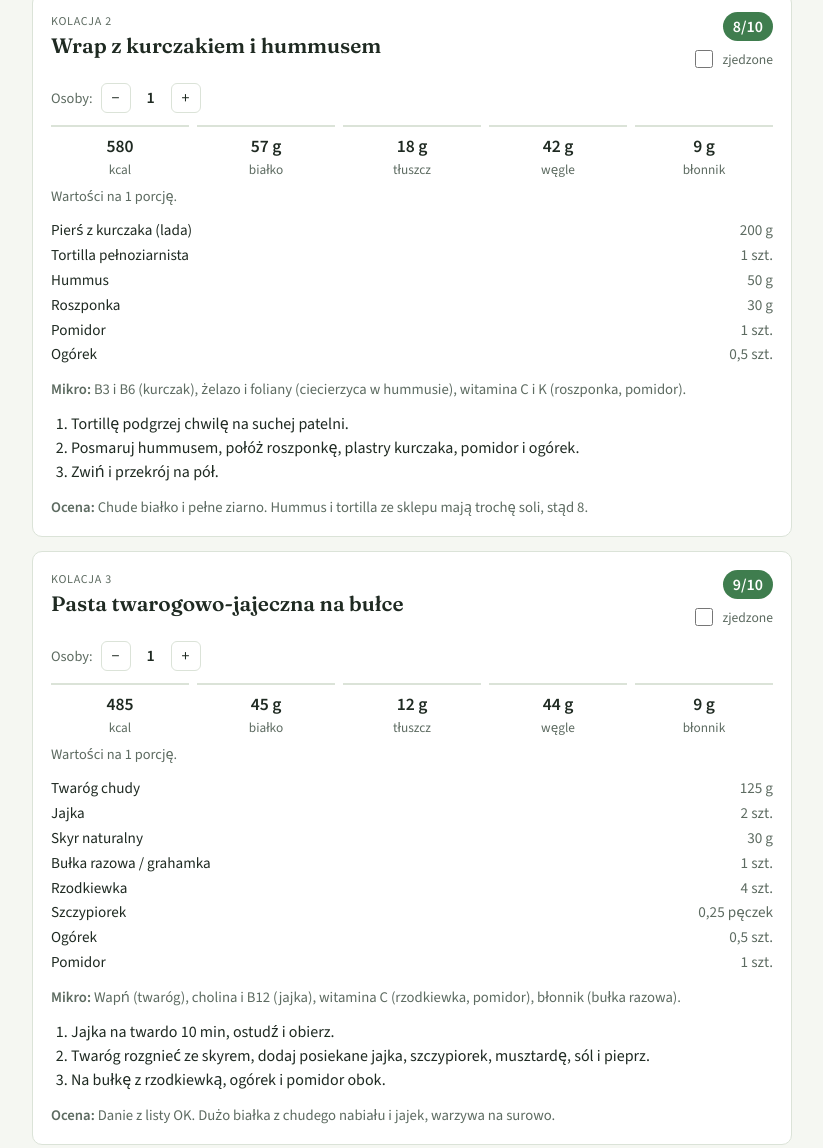
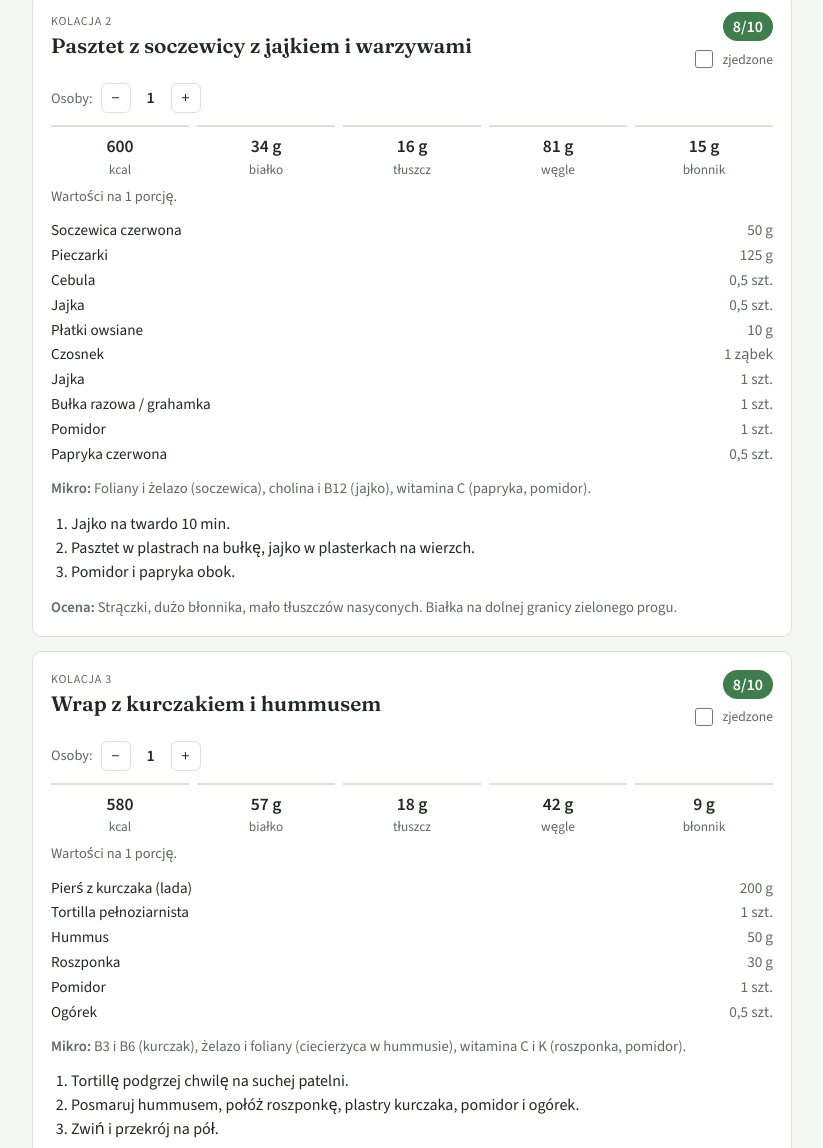
Before and after one commit to CzubekxD/posilki, a plain HTML site: page index.html in a window 1280 px wide. Shown: the part 1535-2683 px from the top of the page, without its empty margins (228-1051 px from the left). Drawn offline with nearby package versions, Linux system fonts and the light colour scheme.

Commit message:
SPEC: batche w kolejne dni; tydzień 2 przestawiony pod to
Co-Authored-By: Claude Opus 5.5 <noreply@anthropic.com>
Claude-Session: https://claude.ai/code/session_01Pibf9ApmaTcvMfcCC45bJ9

```diff
--- a/index.html
+++ b/index.html
@@ -64,7 +64,7 @@ button:focus-visible,input:focus-visible{outline:2px solid var(--accent);outline
 // ===== DANE: dopisujemy kolejne przepisy tutaj. Ilości składników = na 1 osobę. =====
 const BATCHES=[
   {name:"Pasztet z soczewicy i pieczarek",source:"Soczewica czerwona",say:"g suchej soczewicy",
-   steps:["Soczewicę opłucz i gotuj 12–15 min w podwójnej ilości wody, odcedź.","Cebulę, pieczarki i czosnek podsmaż na łyżce oliwy 8–10 min, aż odparuje woda.","Zblenduj wszystko z jajkiem, płatkami owsianymi, majerankiem, solą i pieprzem.","Przełóż do keksówki z papierem, piecz 45 min w 180°C. Po upieczeniu odstaw na godzinę do wystygnięcia, wtedy łatwiej się kroi. Gotowy pasztet trzymaj w lodówce do 5 dni.","Masz swój przepis? Rób po swojemu, ilości z kolacji 1 i 4 to tylko lista zakupów."]},
+   steps:["Soczewicę opłucz i gotuj 12–15 min w podwójnej ilości wody, odcedź.","Cebulę, pieczarki i czosnek podsmaż na łyżce oliwy 8–10 min, aż odparuje woda.","Zblenduj wszystko z jajkiem, płatkami owsianymi, majerankiem, solą i pieprzem.","Przełóż do keksówki z papierem, piecz 45 min w 180°C. Po upieczeniu odstaw na godzinę do wystygnięcia, wtedy łatwiej się kroi. Gotowy pasztet trzymaj w lodówce do 5 dni.","Masz swój przepis? Rób po swojemu, ilości z kolacji 1 i 2 to tylko lista zakupów."]},
   {name:"Pieczona pierś z kurczaka (bez warzyw)",source:"Pierś z kurczaka (lada)",say:"g surowej piersi",
    steps:["Natrzyj oliwą, czosnkiem, papryką słodką i oregano.","Piecz sam w naczyniu 22–25 min w 200°C, odstaw na 10 min, pokrój.","W lodówce 3–4 dni. Warzywa do kurczaka zawsze na surowo."]}
 ];
@@ -76,30 +76,30 @@ const DAYS=[
    why:"Strączki i dużo błonnika, prawie zero tłuszczów nasyconych, bez cukru. Sporo węglowodanów, ale pełnych.",
    ing:[...PASZTET,["Skyr pitny naturalny",1,"szt.","dom"],["Bułka razowa / grahamka",1,"szt.","poza"],["Rzodkiewka",4,"szt."],["Ogórek",0.5,"szt."],["Papryka czerwona",0.5,"szt."]],
    steps:["Około 150 g pasztetu w plastrach na przekrojoną bułkę.","Rzodkiewka, ogórek i papryka w słupkach obok.","Skyr pitny do popicia albo na deser."]},
-  {day:"2",name:"Wrap z kurczakiem i hummusem",score:8,
+  {day:"2",name:"Pasztet z soczewicy z jajkiem i warzywami",score:8,
+   kcal:600,p:34,f:16,c:81,fib:15,
+   micro:"Foliany i żelazo (soczewica), cholina i B12 (jajko), witamina C (papryka, pomidor).",
+   why:"Strączki, dużo błonnika, mało tłuszczów nasyconych. Białka na dolnej granicy zielonego progu.",
+   ing:[...PASZTET,["Jajka",1,"szt.","poza"],["Bułka razowa / grahamka",1,"szt.","poza"],["Pomidor",1,"szt."],["Papryka czerwona",0.5,"szt."]],
+   steps:["Jajko na twardo 10 min.","Pasztet w plastrach na bułkę, jajko w plasterkach na wierzch.","Pomidor i papryka obok."]},
+  {day:"3",name:"Wrap z kurczakiem i hummusem",score:8,
    kcal:580,p:57,f:18,c:42,fib:9,
    micro:"B3 i B6 (kurczak), żelazo i foliany (ciecierzyca w hummusie), witamina C i K (roszponka, pomidor).",
    why:"Chude białko i pełne ziarno. Hummus i tortilla ze sklepu mają trochę soli, stąd 8.",
    ing:[["Pierś z kurczaka (lada)",200,"g"],["Tortilla pełnoziarnista",1,"szt."],["Hummus",50,"g","dom"],["Roszponka",30,"g"],["Pomidor",1,"szt."],["Ogórek",0.5,"szt."]],
    steps:["Tortillę podgrzej chwilę na suchej patelni.","Posmaruj hummusem, połóż roszponkę, plastry kurczaka, pomidor i ogórek.","Zwiń i przekrój na pół."]},
-  {day:"3",name:"Pasta twarogowo-jajeczna na bułce",score:9,
+  {day:"4",name:"Sałatka z kurczakiem na surowych warzywach",score:9,
+   kcal:570,p:64,f:14,c:42,fib:9,
+   micro:"B3 i B6 (kurczak), witamina C i K (papryka, roszponka), magnez i cynk (pestki dyni), wapń (skyr).",
+   why:"Chude białko, dużo surowych warzyw, zdrowy tłuszcz z oliwy i pestek, zero cukru.",
+   ing:[["Pierś z kurczaka (lada)",200,"g"],["Roszponka",50,"g"],["Pomidorki koktajlowe",100,"g"],["Ogórek",0.5,"szt."],["Papryka czerwona",0.5,"szt."],["Skyr naturalny",60,"g"],["Cytryna",0.5,"szt."],["Bułka razowa / grahamka",1,"szt.","poza"]],
+   steps:["Roszponka, pomidorki, ogórek i papryka do miski.","Na wierzch kurczak w plastrach i łyżka pestek dyni.","Dressing: skyr z czosnkiem, sokiem z cytryny, solą i pieprzem. Bułka obok."]},
+  {day:"5",name:"Pasta twarogowo-jajeczna na bułce",score:9,
    kcal:485,p:45,f:12,c:44,fib:9,
    micro:"Wapń (twaróg), cholina i B12 (jajka), witamina C (rzodkiewka, pomidor), błonnik (bułka razowa).",
    why:"Danie z listy OK. Dużo białka z chudego nabiału i jajek, warzywa na surowo.",
    ing:[["Twaróg chudy",125,"g"],["Jajka",2,"szt.","poza"],["Skyr naturalny",30,"g"],["Bułka razowa / grahamka",1,"szt.","poza"],["Rzodkiewka",4,"szt."],["Szczypiorek",0.25,"pęczek"],["Ogórek",0.5,"szt."],["Pomidor",1,"szt."]],
    steps:["Jajka na twardo 10 min, ostudź i obierz.","Twaróg rozgnieć ze skyrem, dodaj posiekane jajka, szczypiorek, musztardę, sól i pieprz.","Na bułkę z rzodkiewką, ogórek i pomidor obok."]},
-  {day:"4",name:"Pasztet z soczewicy z jajkiem i warzywami",score:8,
-   kcal:600,p:34,f:16,c:81,fib:15,
-   micro:"Foliany i żelazo (soczewica), cholina i B12 (jajko), witamina C (papryka, pomidor).",
-   why:"Strączki, dużo błonnika, mało tłuszczów nasyconych. Białka na dolnej granicy zielonego progu.",
-   ing:[...PASZTET,["Jajka",1,"szt.","poza"],["Bułka razowa / grahamka",1,"szt.","poza"],["Pomidor",1,"szt."],["Papryka czerwona",0.5,"szt."]],
-   steps:["Jajko na twardo 10 min.","Pasztet w plastrach na bułkę, jajko w plasterkach na wierzch.","Pomidor i papryka obok."]},
-  {day:"5",name:"Sałatka z kurczakiem na surowych warzywach",score:9,
-   kcal:570,p:64,f:14,c:42,fib:9,
-   micro:"B3 i B6 (kurczak), witamina C i K (papryka, roszponka), magnez i cynk (pestki dyni), wapń (skyr).",
-   why:"Chude białko, dużo surowych warzyw, zdrowy tłuszcz z oliwy i pestek, zero cukru.",
-   ing:[["Pierś z kurczaka (lada)",200,"g"],["Roszponka",50,"g"],["Pomidorki koktajlowe",100,"g"],["Ogórek",0.5,"szt."],["Papryka czerwona",0.5,"szt."],["Skyr naturalny",60,"g"],["Cytryna",0.5,"szt."],["Bułka razowa / grahamka",1,"szt.","poza"]],
-   steps:["Roszponka, pomidorki, ogórek i papryka do miski.","Na wierzch kurczak w plastrach i łyżka pestek dyni.","Dressing: skyr z czosnkiem, sokiem z cytryny, solą i pieprzem. Bułka obok."]},
   {day:"6",name:"Pasta twarogowa z łososiem wędzonym",score:8,
    kcal:440,p:45,f:10,c:37,fib:6,
    micro:"Omega-3 ok. 1 g i witamina D (łosoś), wapń (twaróg), witamina C (rzodkiewka).",
```
Also changed, not shown: 1 other file.
